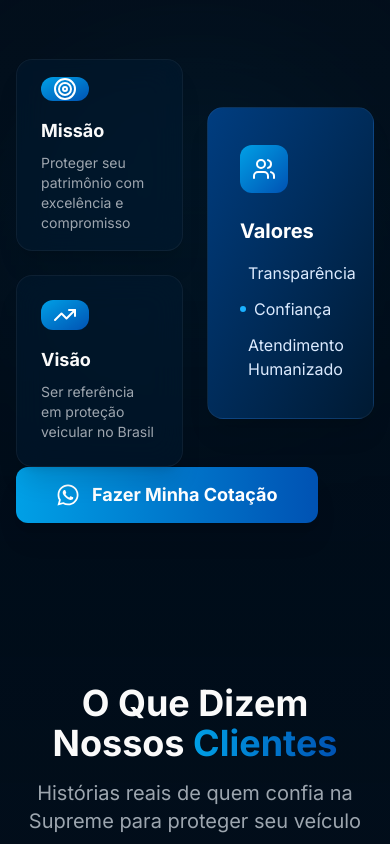
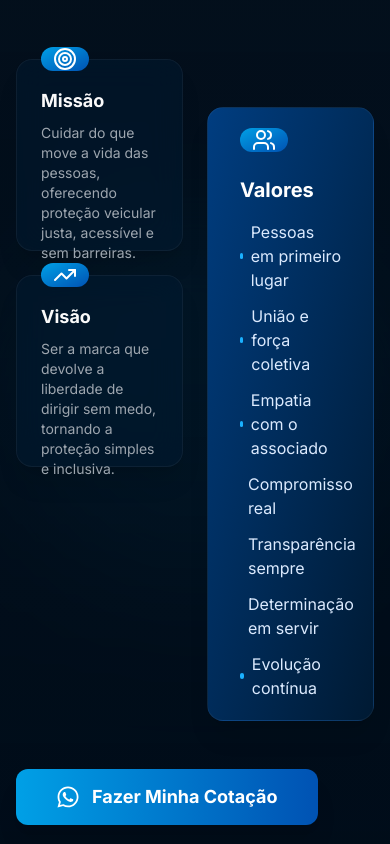
Before and after one commit to Lgd-Digital/supreme-club, a Next.js app: page / in a window 390 px wide. Shown: the part 10440-11284 px from the top of the page. Built offline with nearby package versions, Linux system fonts and the light colour scheme.

Commit message:
refactor: update mission, vision, and values content, remove phone link from FAQ, and update address and social links in footer

```diff
--- a/components/landing/About.tsx
+++ b/components/landing/About.tsx
@@ -10,17 +10,17 @@ export default function About() {
     {
       icon: Target,
       title: 'Missão',
-      description: 'Proteger seu patrimônio com excelência e compromisso',
+      description: 'Cuidar do que move a vida das pessoas, oferecendo proteção veicular justa, acessível e sem barreiras, para que cada associado siga seu caminho com mais segurança e liberdade.',
     },
     {
       icon: Users,
       title: 'Valores',
-      description: 'Transparência, confiança e atendimento humanizado',
+      description: 'Pessoas em primeiro lugar, União e força coletiva, Empatia com o associado, Compromisso real, Transparência sempre, Determinação em servir e Evolução contínua.',
     },
     {
       icon: TrendingUp,
       title: 'Visão',
-      description: 'Ser referência em proteção veicular no Brasil',
+      description: 'Ser a marca que devolve a liberdade de dirigir sem medo, tornando a proteção veicular simples, inclusiva e confiável para todos.',
     },
   ];
 
@@ -82,7 +82,7 @@ export default function About() {
                     <Target className="w-6 h-6 text-white" />
                   </div>
                   <h3 className="font-bold text-lg mb-2">Missão</h3>
-                  <p className="text-sm text-muted-foreground">Proteger seu patrimônio com excelência e compromisso</p>
+                  <p className="text-sm text-muted-foreground">Cuidar do que move a vida das pessoas, oferecendo proteção veicular justa, acessível e sem barreiras.</p>
                 </div>
 
                 <div className="glass-card rounded-2xl p-6 h-48 flex flex-col justify-center hover:scale-105 transition-transform duration-300">
@@ -90,7 +90,7 @@ export default function About() {
                     <TrendingUp className="w-6 h-6 text-white" />
                   </div>
                   <h3 className="font-bold text-lg mb-2">Visão</h3>
-                  <p className="text-sm text-muted-foreground">Ser referência em proteção veicular no Brasil</p>
+                  <p className="text-sm text-muted-foreground">Ser a marca que devolve a liberdade de dirigir sem medo, tornando a proteção simples e inclusiva.</p>
                 </div>
               </div>
 
@@ -101,18 +101,20 @@ export default function About() {
                   </div>
                   <h3 className="font-bold text-xl text-white mb-4">Valores</h3>
                   <ul className="space-y-3">
-                    <li className="text-blue-100 flex items-center gap-2">
-                       <span className="w-1.5 h-1.5 rounded-full bg-electric-400"></span>
-                       Transparência
-                    </li>
-                    <li className="text-blue-100 flex items-center gap-2">
-                       <span className="w-1.5 h-1.5 rounded-full bg-electric-400"></span>
-                       Confiança
-                    </li>
-                    <li className="text-blue-100 flex items-center gap-2">
-                       <span className="w-1.5 h-1.5 rounded-full bg-electric-400"></span>
-                       Atendimento Humanizado
-                    </li>
+                    {[
+                      'Pessoas em primeiro lugar',
+                      'União e força coletiva',
+                      'Empatia com o associado',
+                      'Compromisso real',
+                      'Transparência sempre',
+                      'Determinação em servir',
+                      'Evolução contínua',
+                    ].map((valor) => (
+                      <li key={valor} className="text-blue-100 flex items-center gap-2">
+                        <span className="w-1.5 h-1.5 rounded-full bg-electric-400"></span>
+                        {valor}
+                      </li>
+                    ))}
                   </ul>
                 </div>
               </div>
--- a/components/landing/FAQ.tsx
+++ b/components/landing/FAQ.tsx
@@ -99,12 +99,7 @@ export default function FAQ() {
               <FaWhatsapp className="mr-2 h-5 w-5 group-hover:scale-110 transition-transform" />
               WhatsApp
             </a>
-            <a
-              href="tel:+551140004000"
-              className="inline-flex items-center justify-center px-6 py-3 rounded-lg glass border border-electric-500/30 hover:border-electric-500/50 text-foreground font-semibold transition-all duration-300"
-            >
-              (11) 4000-4000
-            </a>
+
           </div>
         </div>
       </div>
--- a/components/landing/Footer.tsx
+++ b/components/landing/Footer.tsx
@@ -59,7 +59,7 @@ export default function Footer() {
                 <Facebook className="w-5 h-5" />
               </a> */}
               <a
-                href="https://instagram.com"
+                href="https://instagram.com/supreme.protecao"
                 target="_blank"
                 rel="noopener noreferrer"
                 className="w-10 h-10 rounded-full bg-white/10 hover:bg-electric-500/20 border border-white/10 hover:border-electric-500/50 flex items-center justify-center transition-all duration-300"
@@ -144,7 +144,8 @@ export default function Footer() {
                 <MapPin className="w-5 h-5 text-electric-400 flex-shrink-0 mt-1" />
                 <div>
                   <div className="text-gray-400">Endereço</div>
-                  <div>São Paulo, SP - Brasil</div>
+                  <div>Rua José Hipólito 550 sala 41</div>
+                  <div>Fortaleza - CE</div>
                 </div>
               </li>
             </ul>
```
